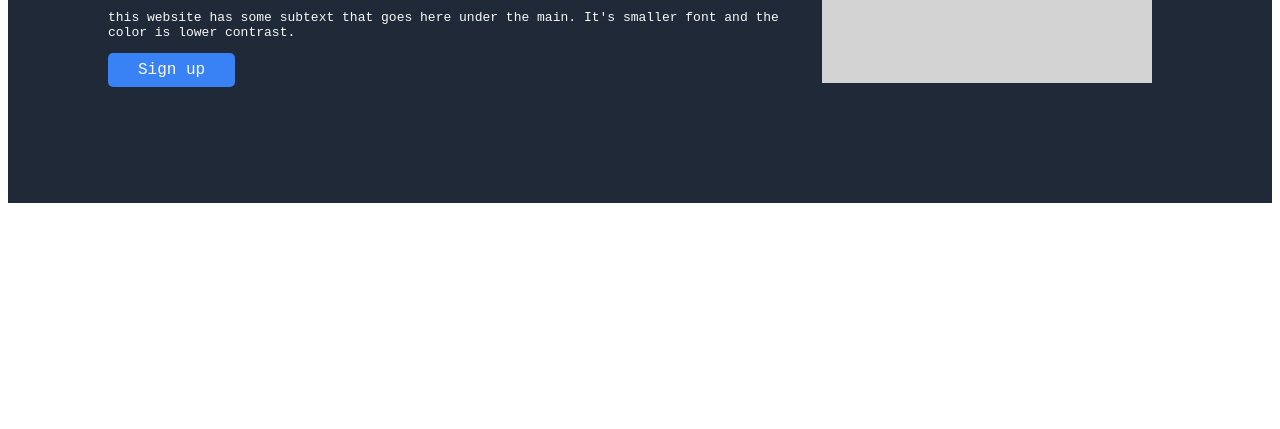
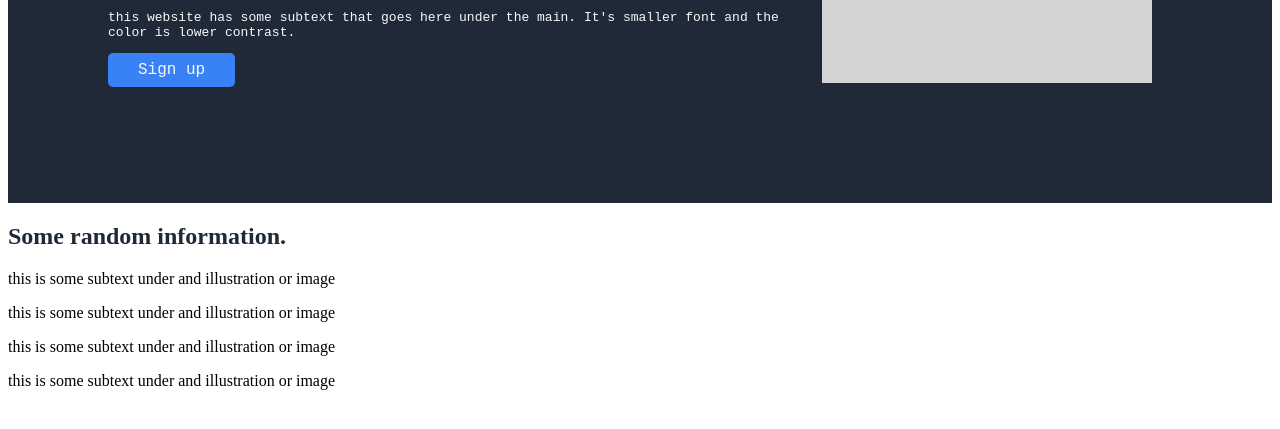
Before and after one commit to twan47/Landing-page, a plain HTML site: page index.html in a window 1280 px wide. Shown: the part 317-746 px from the top of the page. Drawn offline with Linux system fonts and the light colour scheme.

Commit message:
added html and css for middle area of page

```diff
--- a/index.html
+++ b/index.html
@@ -36,5 +36,17 @@
             <div class="image-placeholder"></div>
         </div>
     </div>
+    <div class="container-two">
+        <div class="h2">
+        <h2>Some random information.</h2></div>
+        <div class="box"></div>
+        <p>this is some subtext under and illustration or image</p>
+        <div class="box"></div>
+        <p>this is some subtext under and illustration or image</p>
+        <div class="box"></div>
+        <p>this is some subtext under and illustration or image</p>
+        <div class="box"></div>
+        <p>this is some subtext under and illustration or image</p>
+    </div>
 </body>
 </html>
--- a/styles.css
+++ b/styles.css
@@ -86,3 +86,13 @@ h1 {
     margin: 20px;
     margin-left:auto;
 }
+
+.container-two {
+    justify-content: center;
+}
+
+.h2 {
+    size: 36px;
+    font-weight: bolder;
+    color:#1f2937;
+}
```
